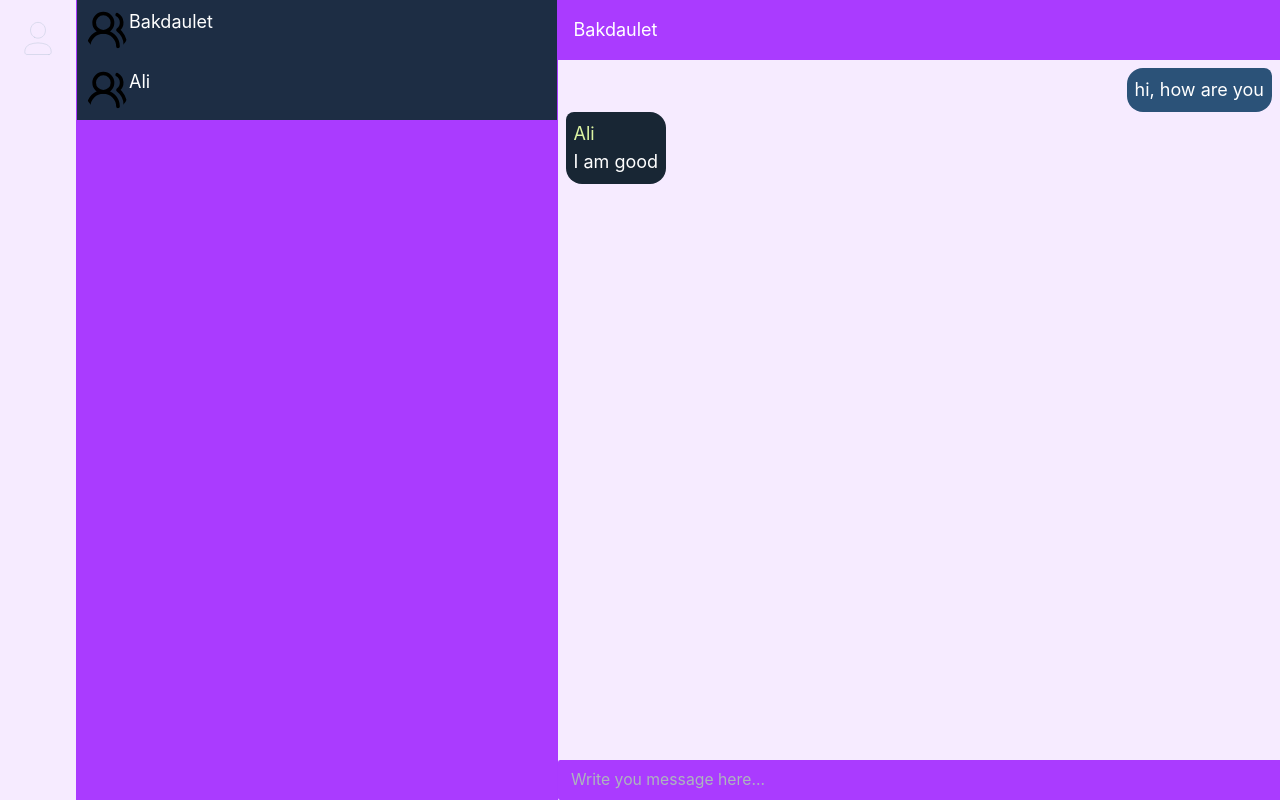
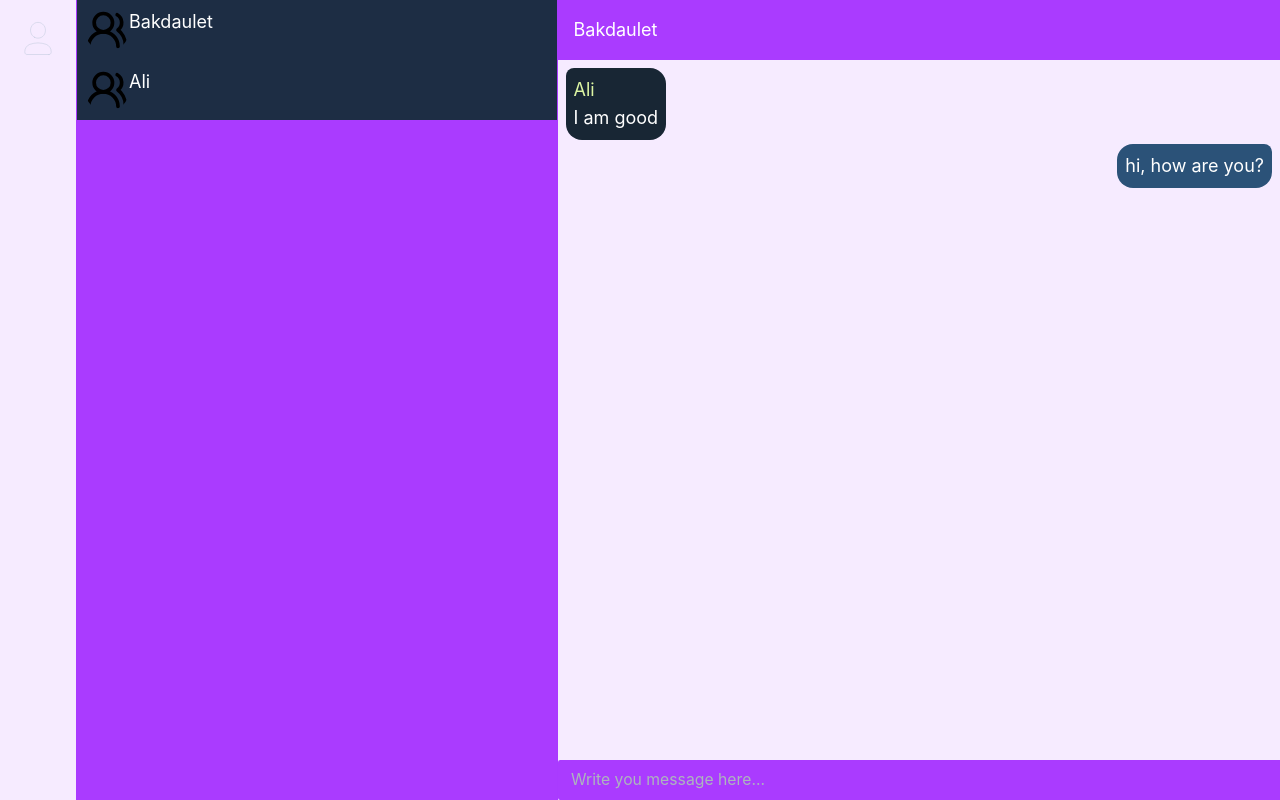
Before and after one commit to Aztech-b/MessagingApp, a React app in the folder frontend/: page / in a window 1280 px wide. Built offline with nearby package versions, Linux system fonts and the light colour scheme; no server answers; the HTML template or start-up script is replaced by a standard one.

Commit message:
frontend: input send is working

```diff
--- a/frontend/src/components/Home.jsx
+++ b/frontend/src/components/Home.jsx
@@ -1,8 +1,14 @@
 import styles from "../styles/home.module.css";
 import groupIcon from "../assets/users-round.svg";
 import { TextInput } from "@mantine/core";
+import { useState } from "react";
 
 function Home() {
+    let [messages, setMessages] = useState([
+        { username: "Ali", content: "I am good" },
+        { username: "me", content: "hi, how are you? " },
+    ]);
+
     return (
         <div className={styles.home}>
             <div className={styles.chats}>
@@ -12,13 +18,23 @@ function Home() {
             <div className={styles.messages}>
                 <TopBar chatName="Bakdaulet" />
                 <div className={styles.chat}>
-                    <Message username="me" messageContent="hi, how are you" />
-                    <Message username="Ali" messageContent="I am good" />
+                    {messages.map((message, index) => {
+                        return <Message username={message.username} messageContent={message.content} key={index} />;
+                    })}
                 </div>
                 <TextInput
                     radius={2}
                     placeholder="Write you message here..."
                     styles={{ input: { backgroundColor: "var(--accent)", border: 0, position: "fixed", bottom: 0 } }}
+                    onSubmit={(e) => {
+                        setMessages([...messages, { username: "me", content: e.target.value }]);
+                    }}
+                    onKeyDown={(e) => {
+                        if (e.key === "Enter") {
+                            setMessages([...messages, { username: "me", content: e.target.value }]);
+                            e.target.value = "";
+                        }
+                    }}
                 ></TextInput>
             </div>
         </div>
--- a/frontend/src/styles/home.module.css
+++ b/frontend/src/styles/home.module.css
@@ -52,6 +52,7 @@
 
 .messages > .chat {
     display: flex;
+    gap: 4px;
     flex-direction: column;
     padding: 8px;
 }
@@ -73,6 +74,7 @@
 
 .message {
     width: max-content;
+    overflow-wrap: break-word;
     max-width: 60%;
     padding: 8px;
 }
```
